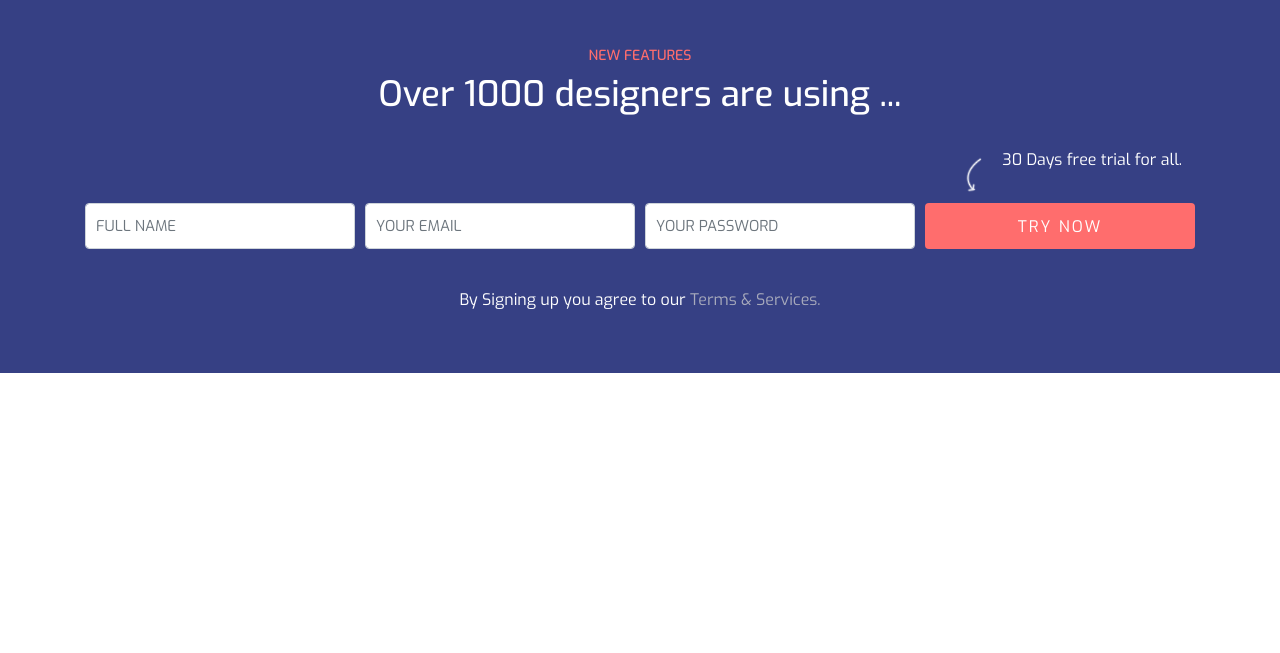
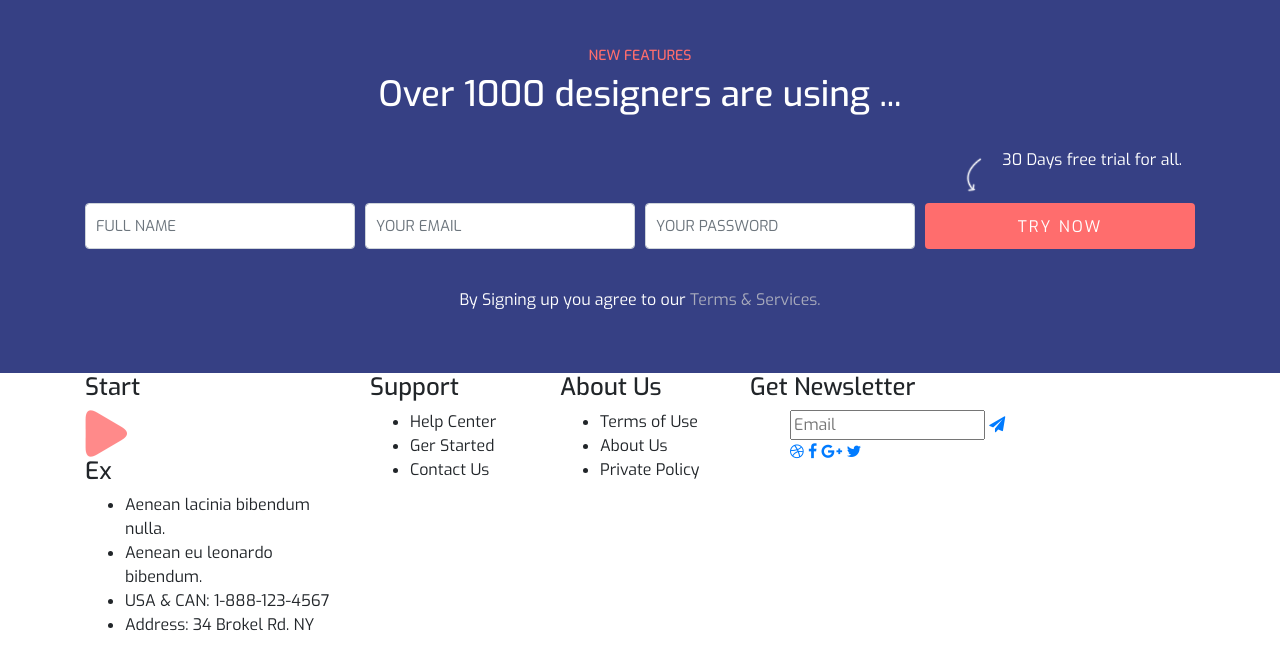
Before and after one commit to failurebeat/Corporate, a plain HTML site: page index.html in a window 1280 px wide. Shown: the part 3587-4240 px from the top of the page. Before the commit the page ends 3960 px from the top, so only its background shows below. Drawn offline with nearby package versions, Linux system fonts and the light colour scheme.

Commit message:
Update index.html

```diff
--- a/index.html
+++ b/index.html
@@ -250,6 +250,62 @@
 		<!-- Designer Section End -->
 
 
+		<!-- Footer Section Section Start -->
+		<footer>
+			<div class="container">
+				<div class="row">
+					<div class="col-md-3 col-sm-12">
+						<h4 class="text-start">Start</h4>
+						<div class="footer-content">
+							<img src="images/triangle-icon.png" alt="" class="triangle">
+							<h4><span class="text-ex">Ex</span></h4>
+						</div>
+						<ul>
+							<li>Aenean lacinia bibendum nulla.</li>
+							<li>Aenean eu leonardo bibendum.</li>
+							<li>USA & CAN: 1-888-123-4567</li>
+							<li>Address: 34 Brokel Rd. NY</li>
+						</ul>
+					</div>
+					<div class="col-md-2 col-sm-12">
+						<h4>Support</h4>
+						<ul class="ul-margin">
+							<li>Help Center</li>
+							<li>Ger Started</li>
+							<li>Contact Us</li>
+						</ul>
+					</div>
+					<div class="col-md-2 col-sm-12">
+						<h4>About Us</h4>
+						<ul class="ul-margin">
+							<li>Terms of Use</li>
+							<li>About Us</li>
+							<li>Private Policy</li>
+						</ul>
+					</div>
+					<div class="col-md-4 col-sm-12">
+						<h4>Get Newsletter</h4>
+						<ul class="ul-margin">
+							<form class="form-group">
+								<input type="email" placeholder="Email" class="email">
+								<a href="#"><i class="fa fa-paper-plane"></i></a>
+								<div class="row">
+									<div class="col-12">
+										<a href="#"><i class="fa fa-dribbble"></i></a>
+										<a href="#"><i class="fa fa-facebook"></i></a>
+										<a href="#"><i class="fa fa-google-plus"></i></a>
+										<a href="#"><i class="fa fa-twitter"></i></a>
+									</div>
+								</div>
+							</form>
+						</ul>
+					</div>
+				</div>
+			</div>
+		</footer>
+		<!-- Footer Section Section End -->
+
+
 		<!-- Optional JavaScript -->
 		<script src="https://code.jquery.com/jquery-1.12.4.min.js"></script>
 		<script src="https://cdnjs.cloudflare.com/ajax/libs/popper.js/1.14.7/umd/popper.min.js"></script>
```
